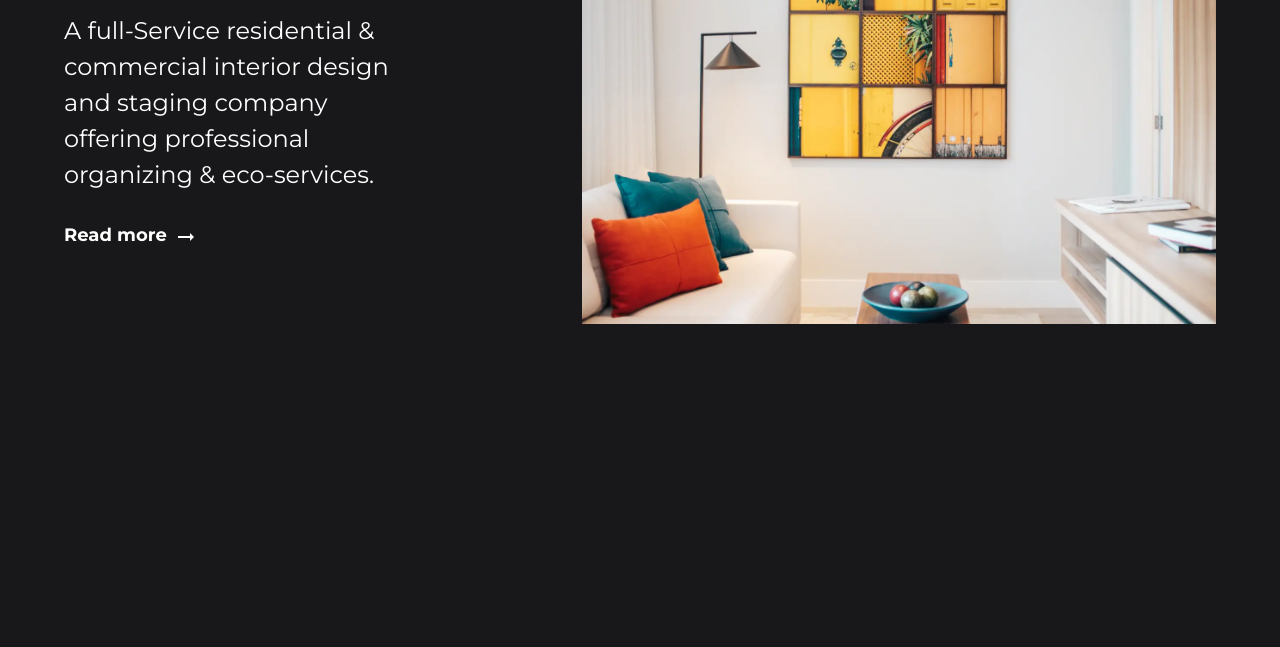
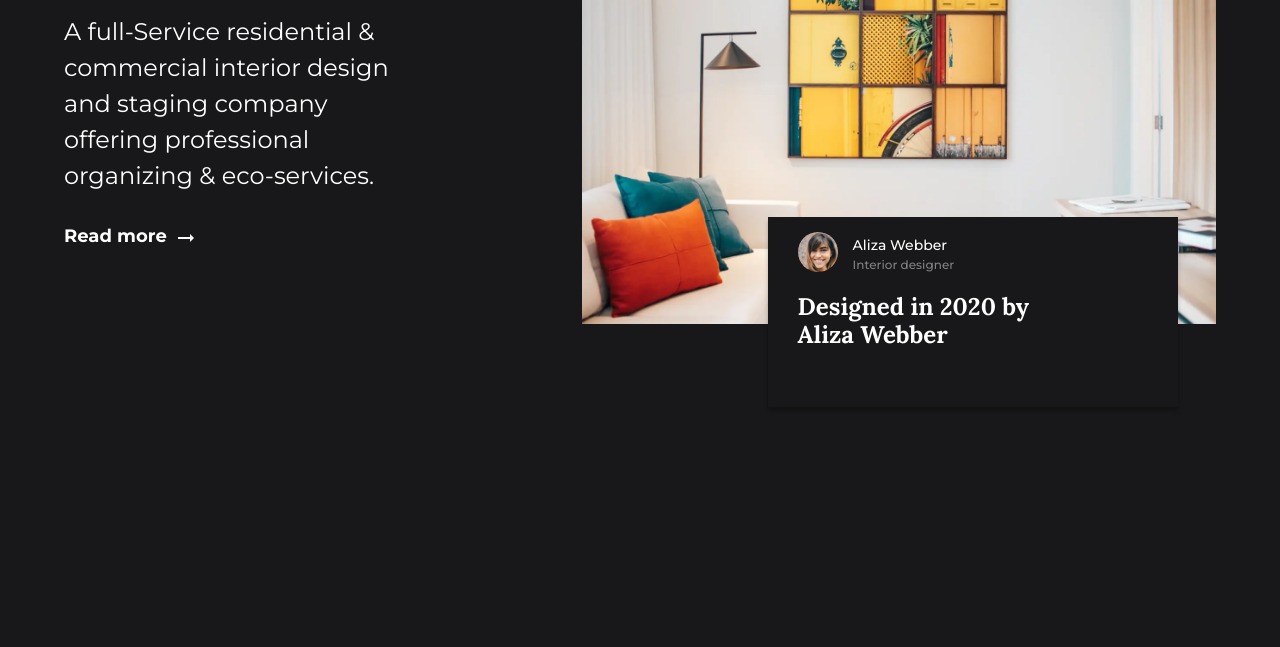
Before and after one commit to GavinITP/Interior-Consultant, a plain HTML site: page index.html in a window 1280 px wide. Shown: the part 153-800 px from the top of the page. Drawn offline with Linux system fonts and the light colour scheme.

Commit message:
Add card to grid.

```diff
--- a/css/styles.css
+++ b/css/styles.css
@@ -84,9 +84,12 @@ body {
 .card {
   background: var(--color-bg);
   box-shadow: 0px 4px 4px rgba(0, 0, 0, 0.25);
-  width: 300px;
+  width: min(70vw, 300px);
   height: 138px;
-  padding: 15px 30px;
+  padding: 10px 20px;
+  position: absolute;
+  bottom: -80px;
+  right: 8vw;
 }
 
 .card__profile {
@@ -121,7 +124,13 @@ body {
   width: 17ch;
 }
 
-@media screen and (min-width: 768px) {
+@media screen and (min-width: 425px) {
+  .card {
+    width: min(80vw, 410px);
+    height: 190px;
+    padding: 15px 30px;
+  }
+
   .card__name {
     font-size: 1.4rem;
   }
@@ -262,9 +271,10 @@ body {
 .grid {
   display: grid;
   gap: 40px;
+  position: relative;
 }
 
-.grid > img {
+.grid > .design-work > img {
   width: 100%;
   margin: auto;
 }
--- a/index.html
+++ b/index.html
@@ -20,7 +20,24 @@
           <img src="icons/arrow_right.svg" alt="" />
         </a>
       </article>
-      <img src="images/photo1.webp" alt="" />
+      <div class="design-work">
+        <img src="images/photo1.webp" alt="" />
+        <div class="card">
+          <div class="card__profile">
+            <img
+              class="card__picture"
+              src="images/photo2.webp"
+              alt="Aliza Webber's profile picture"
+            />
+            <div>
+              <h3 class="card__name">Aliza Webber</h3>
+              <p class="card__job">Interior designer</p>
+            </div>
+          </div>
+          <h2 class="card__heading">Designed in 2020 by Aliza Webber</h2>
+        </div>
+
+      </div>
     </div>
     <script src="main.js"></script>
   </body>
```
